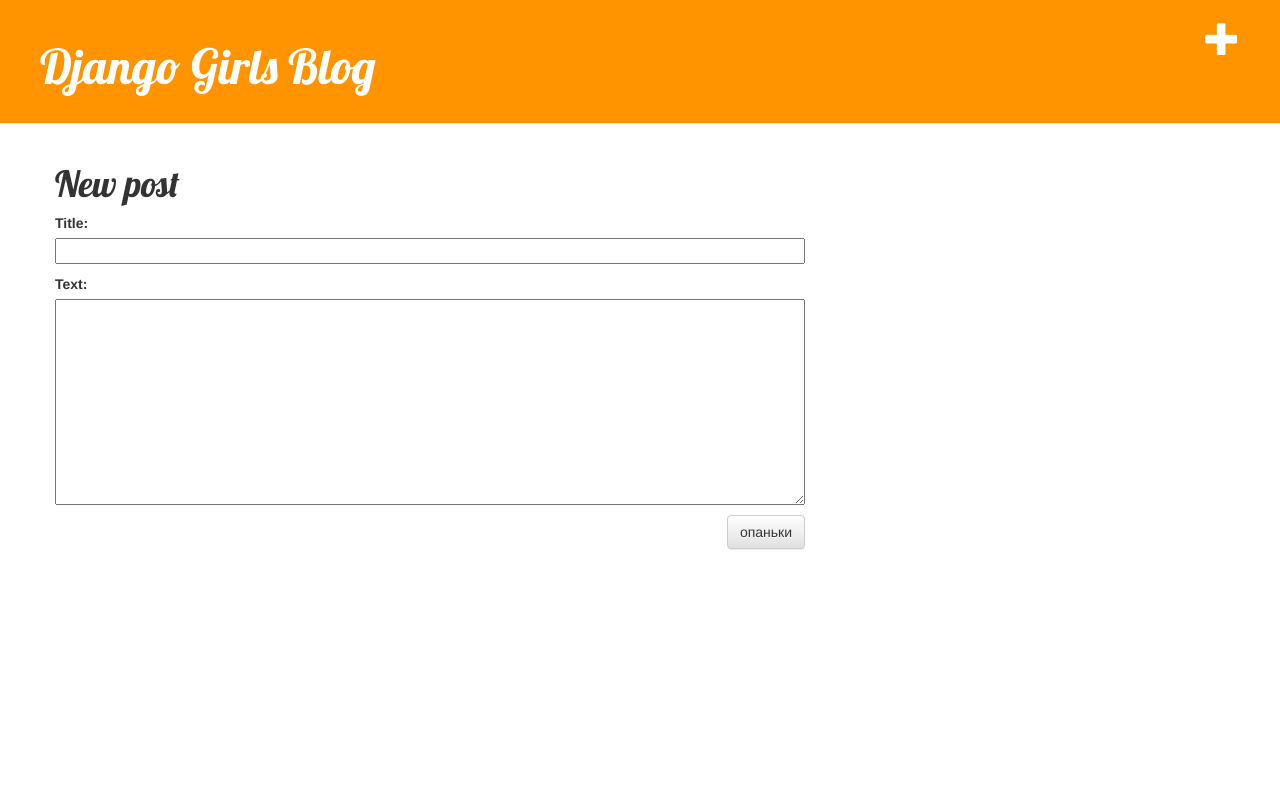
After one commit to sergeilushtak/my-first-blog, a Django app: page /post/new/ in a window 1280 px wide. The commit adds this page. Run offline with Django 3.2, Linux system fonts and the light colour scheme; some libraries are stand-ins or nearby versions.

Commit message:
whole working blog system

```diff
--- /dev/null
+++ b/blog/forms.py
@@ -0,0 +1,9 @@
+from django import forms
+
+from .models import Post
+
+class PostForm(forms.ModelForm):
+
+    class Meta:
+        model = Post
+        fields = ('title', 'text',)
--- /dev/null
+++ b/blog/templates/blog/base.html
@@ -0,0 +1,24 @@
+{% load staticfiles %}
+<html>
+    <head>
+        <title>Django Girls blog</title>
+        <link rel="stylesheet" href="//maxcdn.bootstrapcdn.com/bootstrap/3.2.0/css/bootstrap.min.css">
+        <link rel="stylesheet" href="//maxcdn.bootstrapcdn.com/bootstrap/3.2.0/css/bootstrap-theme.min.css">
+        <link href='//fonts.googleapis.com/css?family=Lobster&subset=latin,latin-ext' rel='stylesheet' type='text/css'>
+        <link rel="stylesheet" href="{% static 'css/blog.css' %}">
+    </head>
+    <body>
+        <div class="page-header">
+            <a href="{% url 'post_new' %}" class="top-menu"><span class="glyphicon glyphicon-plus"></span></a>
+            <h1><a href="/">Django Girls Blog</a></h1>
+        </div>
+        <div class="content container">
+            <div class="row">
+                <div class="col-md-8">
+                {% block content %}
+                {% endblock %}
+                </div>
+            </div>
+        </div>
+    </body>
+</html>
--- /dev/null
+++ b/blog/templates/blog/post_edit.html
@@ -0,0 +1,9 @@
+{% extends 'blog/base.html' %}
+
+{% block content %}
+    <h1>New post</h1>
+    <form method="POST" class="post-form">{% csrf_token %}
+        {{ form.as_p }}
+        <button type="submit" class="save btn btn-default">опаньки</button>
+    </form>
+{% endblock %}
--- /dev/null
+++ b/blog/templates/blog/static/css/blog.css
@@ -0,0 +1,46 @@
+.page-header {
+    background-color: #ff9400;
+    margin-top: 0;
+    padding: 20px 20px 20px 40px;
+}
+
+.page-header h1, .page-header h1 a, .page-header h1 a:visited, .page-header h1 a:active {
+    color: #ffffff;
+    font-size: 36pt;
+    text-decoration: none;
+}
+
+.content {
+    margin-left: 40px;
+}
+
+h1, h2, h3, h4 {
+    font-family: 'Lobster', cursive;
+}
+
+.date {
+    color: #828282;
+}
+
+.save {
+    float: right;
+}
+
+.post-form textarea, .post-form input {
+    width: 100%;
+}
+
+.top-menu, .top-menu:hover, .top-menu:visited {
+    color: #ffffff;
+    float: right;
+    font-size: 26pt;
+    margin-right: 20px;
+}
+
+.post {
+    margin-bottom: 70px;
+}
+
+.post h1 a, .post h1 a:visited {
+    color: #000000;
+}
--- a/blog/urls.py
+++ b/blog/urls.py
@@ -3,4 +3,7 @@
 
 urlpatterns = [
     url(r'^$', views.post_list, name='post_list'),
+    url(r'^post/(?P<pk_var>\d+)/$', views.post_detail, name='post_detail_name'),
+    url(r'^post/(?P<pk_req_var>\d+)/edit/$', views.post_edit, name='post_edit_name'),
+    url(r'^post/new/$', views.post_new, name='post_new'),
 ]
--- a/blog/views.py
+++ b/blog/views.py
@@ -1,7 +1,9 @@
 from django.shortcuts import render
 from .models import Post
 from django.utils import timezone
-
+from .forms import PostForm
+from django.shortcuts import redirect
+from django.shortcuts import get_object_or_404
 
 
 # Create your views here.
@@ -9,3 +11,37 @@
 def post_list(request):
     posts = Post.objects.filter(published_date__lte=timezone.now()).order_by('published_date')
     return render(request, 'blog/post_list.html', {'posts': posts})
+
+def post_detail(request, pk_var):
+    post_instance = get_object_or_404(Post, pk=pk_var)
+    return render(request, 'blog/post_detail.html', {'post_htm': post_instance})
+
+def post_new(request):
+    if request.method == "POST":
+        form = PostForm(request.POST)
+        if form.is_valid():
+            post = form.save(commit=False)
+            post.author = request.user
+            post.published_date = timezone.now()
+            post.save()
+            return redirect('post_detail_name', pk=post.pk)
+    else:
+        form = PostForm()
+    return render(request, 'blog/post_edit.html', {'form': form})
+
+
+def post_edit(request, pk_req_var): #what's pk?
+    post = get_object_or_404(Post, pk=pk_req_var)
+    if request.method == "POST":        # it seems to get here when 'save' is pressed. why?
+        form = PostForm(request.POST, instance=post)
+
+        if form.is_valid():
+            post = form.save(commit=False)
+            post.author = request.user
+            post.published_date = timezone.now()
+            post.save()
+
+            return redirect('post_detail_name', pk_var=post.pk)
+    else:
+        form = PostForm(instance=post)
+    return render(request, 'blog/post_edit.html', {'form': form})
```
Also changed, not shown: blog/templates/blog/post_detail.html (added, +13 -0 lines), blog/templates/blog/post_list.html (+11 -28 lines).
